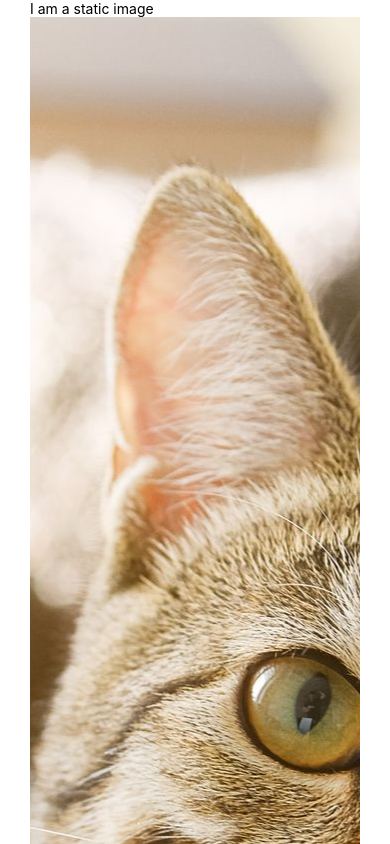
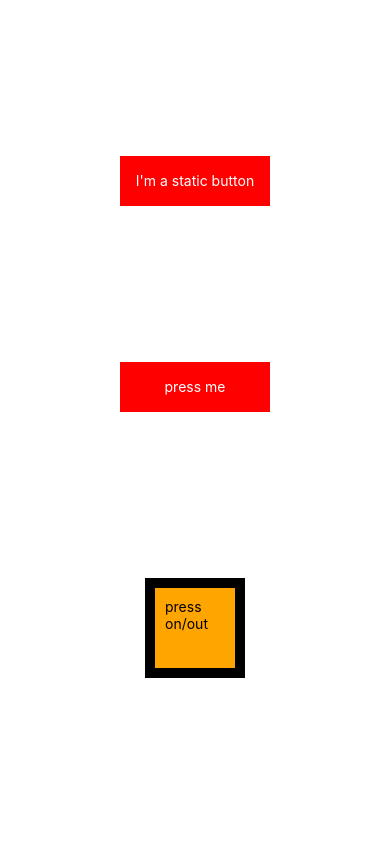
Before and after one commit to hdouhua/hybrid-mobile-app, a React Native app in the folder AwesomeProject/: screen / in a window 390 px wide. Shown: the top 844 px of the page. Built offline with nearby package versions, Linux system fonts and the light colour scheme.

Commit message:
[add]: button

```diff
--- a/AwesomeProject/index.js
+++ b/AwesomeProject/index.js
@@ -3,7 +3,7 @@
  */
 
 import {AppRegistry} from 'react-native';
-import App from './src/c05/App';
+import App from './src/c06/App';
 import {name as appName} from './app.json';
 
 AppRegistry.registerComponent(appName, () => App);
--- /dev/null
+++ b/AwesomeProject/src/c06/AnimationButton.jsx
@@ -0,0 +1,24 @@
+import React from 'react';
+import {View, Text, Pressable} from 'react-native';
+
+import {Styles} from './Styles';
+
+// 加入简单的动画效果的点按组件
+export default function AnimationButton() {
+  const handlePress = () => {
+    console.log('presse me');
+  };
+
+  return (
+    <View>
+      <Pressable
+        onPress={handlePress}
+        style={({pressed}) => [
+          Styles.basePressable,
+          {opacity: pressed ? 0.5 : 1},
+        ]}>
+        <Text style={Styles.baseText}>press me</Text>
+      </Pressable>
+    </View>
+  );
+}
--- /dev/null
+++ b/AwesomeProject/src/c06/App.jsx
@@ -0,0 +1,17 @@
+import React from 'react';
+import {SafeAreaView} from 'react-native';
+
+import {Styles} from './Styles';
+import BasicButton from './BasicButton';
+import AnimationButton from './AnimationButton';
+import ButtonOn from './ButtonOn';
+
+export default function () {
+  return (
+    <SafeAreaView style={Styles.safeView}>
+      <BasicButton />
+      <AnimationButton />
+      <ButtonOn />
+    </SafeAreaView>
+  );
+}
--- /dev/null
+++ b/AwesomeProject/src/c06/BasicButton.jsx
@@ -0,0 +1,18 @@
+import React from 'react';
+import {View, Text, Pressable} from 'react-native';
+
+import {Styles} from './Styles';
+
+export default function BasicButton() {
+  const handlePress = () => {
+    console.log('presse');
+  };
+
+  return (
+    <View>
+      <Pressable onPress={handlePress} style={Styles.basePressable}>
+        <Text style={Styles.baseText}>I'm a static button</Text>
+      </Pressable>
+    </View>
+  );
+}
--- /dev/null
+++ b/AwesomeProject/src/c06/ButtonOn.jsx
@@ -0,0 +1,24 @@
+import React from 'react';
+import {View, Text, Pressable} from 'react-native';
+
+import {Styles} from './Styles';
+
+export default function ButtonOn() {
+  const handlePressIn = () => {
+    console.log('presse in');
+  };
+  const handlePressOut = () => {
+    console.log('presse out');
+  };
+
+  return (
+    <View>
+      <Pressable
+        style={Styles.rect}
+        onPressIn={handlePressIn}
+        onPressOut={handlePressOut}>
+        <Text>press on/out</Text>
+      </Pressable>
+    </View>
+  );
+}
--- /dev/null
+++ b/AwesomeProject/src/c06/Styles.js
@@ -0,0 +1,24 @@
+import {StyleSheet} from 'react-native';
+
+export const Styles = StyleSheet.create({
+  safeView: {
+    marginHorizontal: 30,
+    flex: 1,
+    alignItems: 'center',
+    justifyContent: 'space-evenly',
+  },
+  basePressable: {
+    width: 150,
+    height: 50,
+    backgroundColor: 'red',
+  },
+  rect: {
+    margin: 10,
+    borderWidth: 10,
+    padding: 10,
+    width: 100,
+    height: 100,
+    backgroundColor: 'orange',
+  },
+  baseText: {color: 'white', textAlign: 'center', lineHeight: 50},
+});
```
Also changed, not shown: AwesomeProject/.eslintrc.js, AwesomeProject/src/c06/README.md (added).
